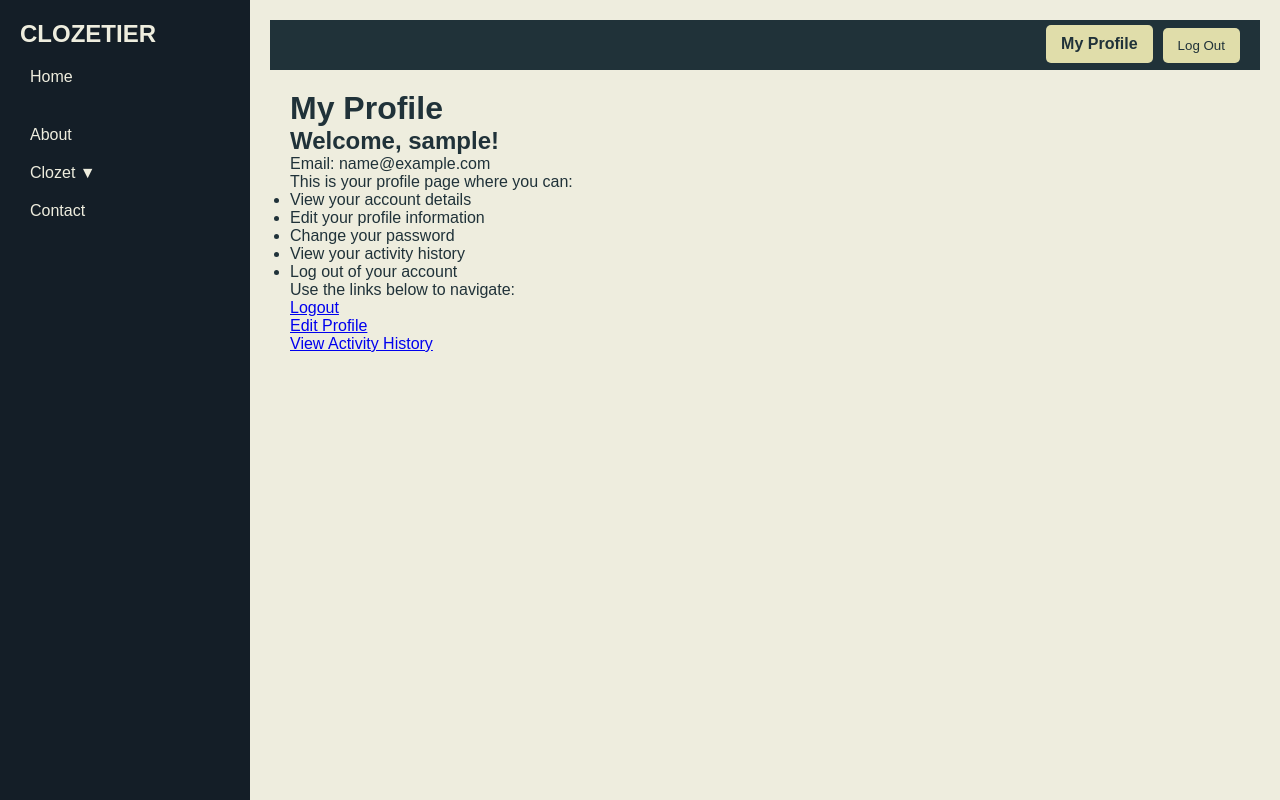
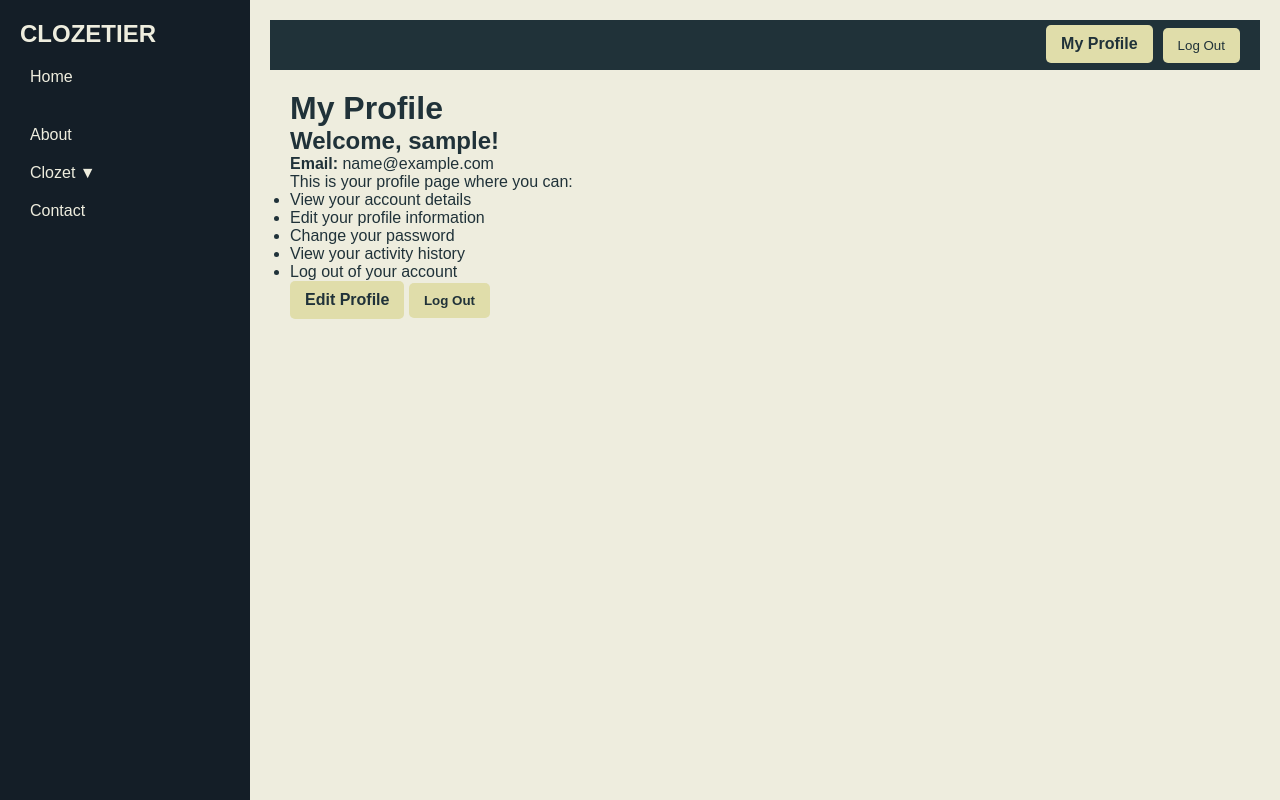
Before and after one commit to whitmireb/clozetier, a Django app: page /profile/ in a window 1280 px wide. Run offline with Django 5.2, Linux system fonts and the light colour scheme; the visitor is signed in with stand-in values (Sample User, id 1); parts of the project's set-up code (start-up, migrations or seed data) failed here and were passed over.

Commit message:
made change to edit profile

```diff
--- a/clozetier_site/templates/profile.html
+++ b/clozetier_site/templates/profile.html
@@ -1,14 +1,17 @@
-{% extends 'base.html' %}
+{% extends "base.html" %}
+{% load static %}
 
 {% block title %}My Profile{% endblock %}
 
 {% block content %}
-    <header>
+<div class="profile-container">
+    <div class="profile-card">
+        <div class="profile-header">
             <h1>My Profile</h1>
-    </header>
-    <main>
             <h2>Welcome, {{ user.username }}!</h2>
-        <p>Email: {{ user.email }}</p>
+        </div>
+        <div class="profile-info">
+            <p><strong>Email:</strong> {{ user.email }}</p>
             <p>This is your profile page where you can:</p>
             <ul>
                 <li>View your account details</li>
@@ -17,11 +20,14 @@
                 <li>View your activity history</li>
                 <li>Log out of your account</li>
             </ul>
-        <p>Use the links below to navigate:</p>
-        <footer>
-            <p><a href="{% url 'logout' %}">Logout</a></p>
-            <p><a href="{% url 'edit_profile' %}">Edit Profile</a></p>
-            <p><a href="{% url 'activity_history' %}">View Activity History</a></p>
-        </footer>
-    </main>
+        </div>
+        <div class="profile-actions">
+            <a href="{% url 'edit_profile' %}" class="button primary-button">Edit Profile</a>
+            <form action="{% url 'logout' %}" method="post" style="display: inline;">
+                {% csrf_token %}
+                <button type="submit" class="button logout-button">Log Out</button>
+            </form>
+        </div>
+    </div>
+</div>
 {% endblock %}
--- a/clozetier_site/templates/registration/signup.html
+++ b/clozetier_site/templates/registration/signup.html
@@ -5,9 +5,9 @@
 
 {% block content %}
 <h2>Sign up</h2>
-<form method="post">
+<form method="post" action="{% url 'signup' %}">
   {% csrf_token %}
-  {{ form }}
-  <button type="submit">Sign Up</button>
+  {{ form.as_p }}
+  <button type="submit" class="button">Sign Up</button>
 </form>
 {% endblock %}
```
Lines whose indentation alone changed are shown as unchanged.
